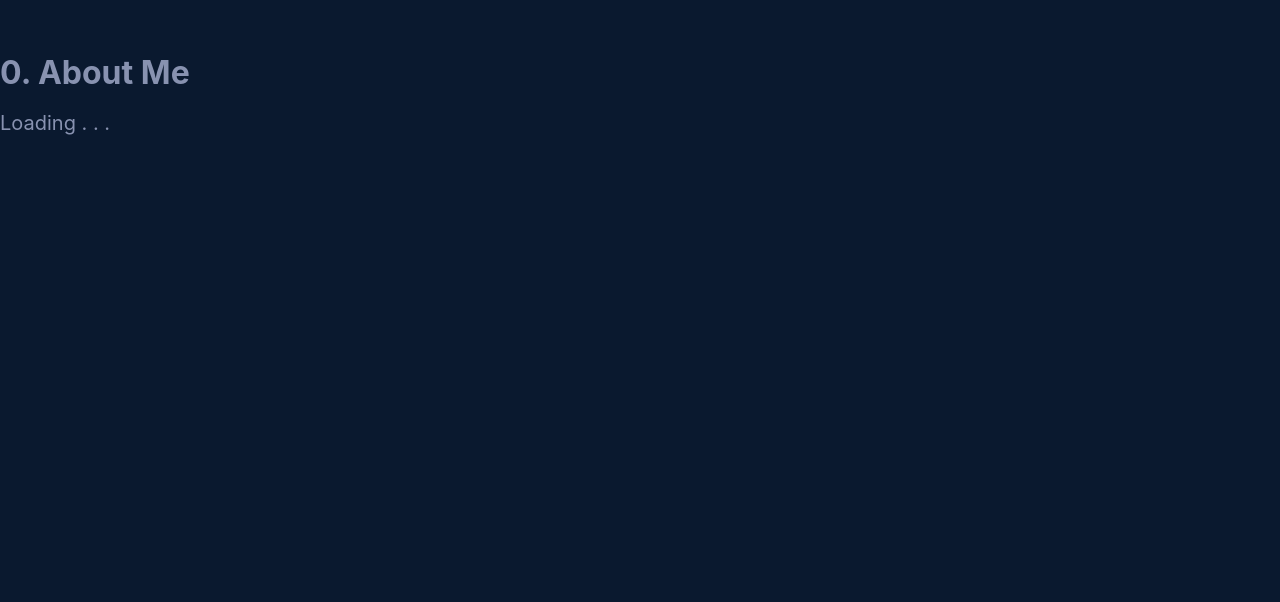
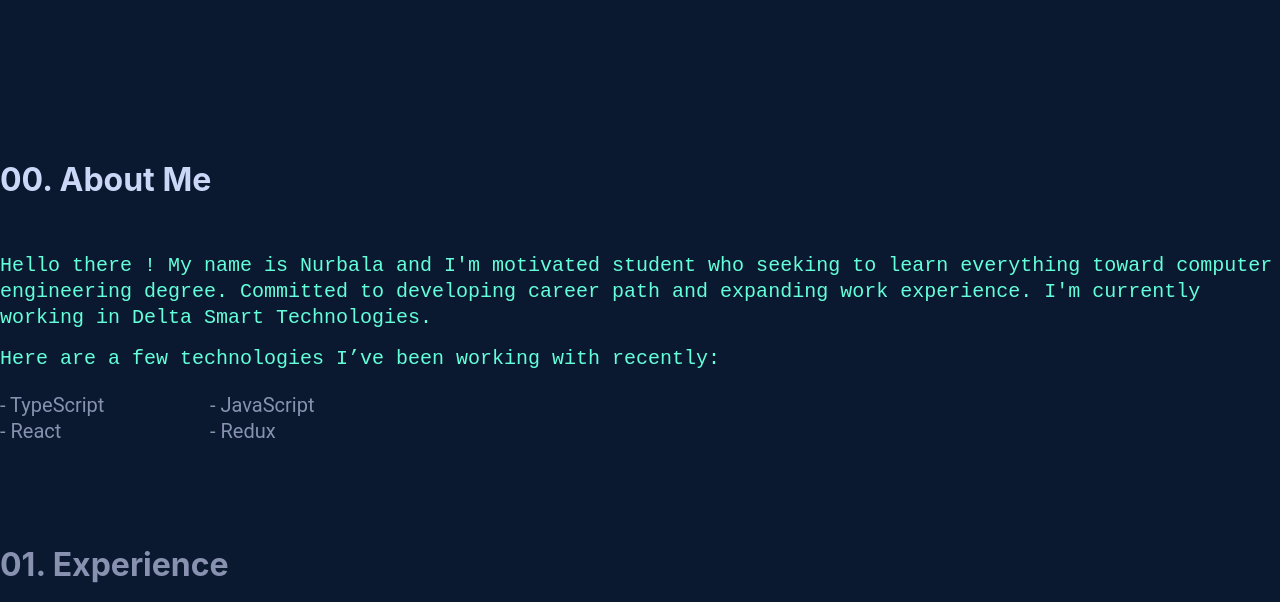
Before and after one commit to hybtli/Portfolio-Website, a React (Create React App) app: page / in a window 1280 px wide. Shown: the part 806-1408 px from the top of the page. Before the commit the page ends 958 px from the top, so only its background shows below. Built offline with nearby package versions, Linux system fonts and the light colour scheme.

Commit message:
Demo version of the about section is ready

```diff
--- a/src/App.css
+++ b/src/App.css
@@ -96,3 +96,50 @@ body{
     margin-inline-start: 0;
     margin-inline-end: 0;
 }
+
+.about{
+    margin: 0 auto;
+    padding: 100px 0;
+}
+
+.about-part-I{
+    display: flex;
+    -webkit-box-align: center;
+    align-items: center;
+    position: relative;
+    margin: 10px 0 40px;
+    width: 100%;
+    font-size: clamp(26px,5vw,var(--fz-heading));
+    white-space: nowrap;
+    font-weight: 600;
+    color: var(--lightest-slate);
+    line-height: 1.1
+}
+
+.about-text-I {
+    margin: 0 0 15px;
+    font-family: var(--font-mono);
+    color: var(--green);
+}
+
+.about-text-II{
+    margin: 0 0 15px;
+    font-family: var(--font-mono);
+    color: var(--green);
+}
+
+.skills {
+    display: grid;
+    grid-template-columns: repeat(2, minmax(140px, 200px));
+    gap: 0 10px;
+    padding: 0;
+    margin: 20px 0 0;
+    overflow: hidden;
+    list-style: none;
+}
+
+.skills li{
+    display: list-item;
+    text-align: -webkit-match-parent;
+    font-family: "Roboto", sans-serif;
+}
--- a/src/App.tsx
+++ b/src/App.tsx
@@ -14,9 +14,9 @@ function App() {
               <img src={logo} width="30" height="30" alt="My Logo" />
             </Navbar.Brand>
             <Nav className="flex justify-end">
-              <Nav.Link href="#about">0. About </Nav.Link>
-              <Nav.Link href="#experience">1. Experience </Nav.Link>
-              <Nav.Link href="#contact">2. Contact </Nav.Link>
+              <Nav.Link href="#about">00. About </Nav.Link>
+              <Nav.Link href="#experience">01. Experience </Nav.Link>
+              <Nav.Link href="#contact">02. Contact </Nav.Link>
             </Nav>
           </Container>
         </Navbar>
@@ -42,12 +42,32 @@ function App() {
         </div>
       </Box>
 
-      <Box className="" id="about">
+      <Box className="about" id="about">
         <div className="about-part-I">
-          <p className="fs-2 fw-bold">0. About Me</p>
+          <p className="fs-2 fw-bold">00. About Me</p>
         </div>
         <div>
-          <p>Loading . . .</p>
+          <p className="about-text-I">
+            Hello there ! My name is Nurbala and I'm motivated student who
+            seeking to learn everything toward computer engineering degree.
+            Committed to developing career path and expanding work experience.
+            I'm currently working in Delta Smart Technologies.
+          </p>
+          <p className="about-text-II">
+            Here are a few technologies I’ve been working with recently:
+          </p>
+          <ul className="skills">
+            <li> - TypeScript</li>
+            <li> - JavaScript</li>
+            <li> - React</li>
+            <li> - Redux</li>
+          </ul>
+        </div>
+      </Box>
+
+      <Box className="" id="experience">
+        <div>
+          <p className="fs-2 fw-bold">01. Experience</p>
         </div>
       </Box>
     </>
```
